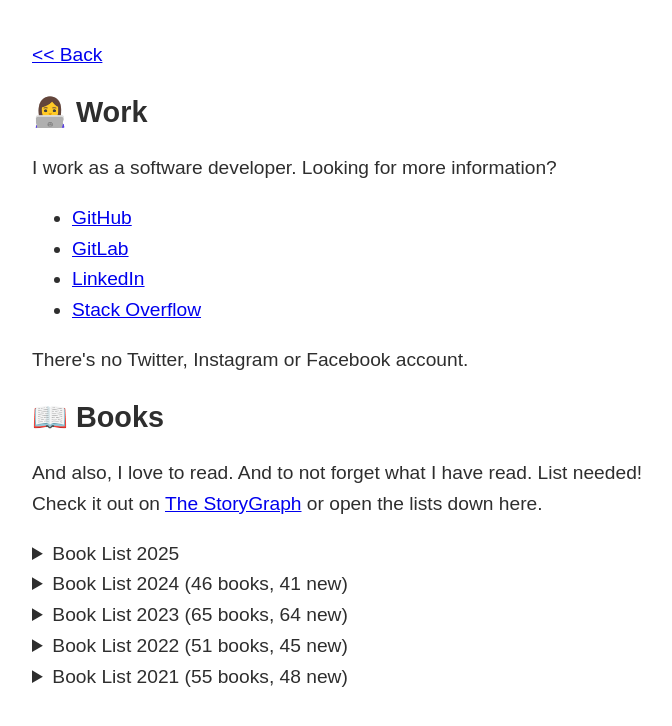
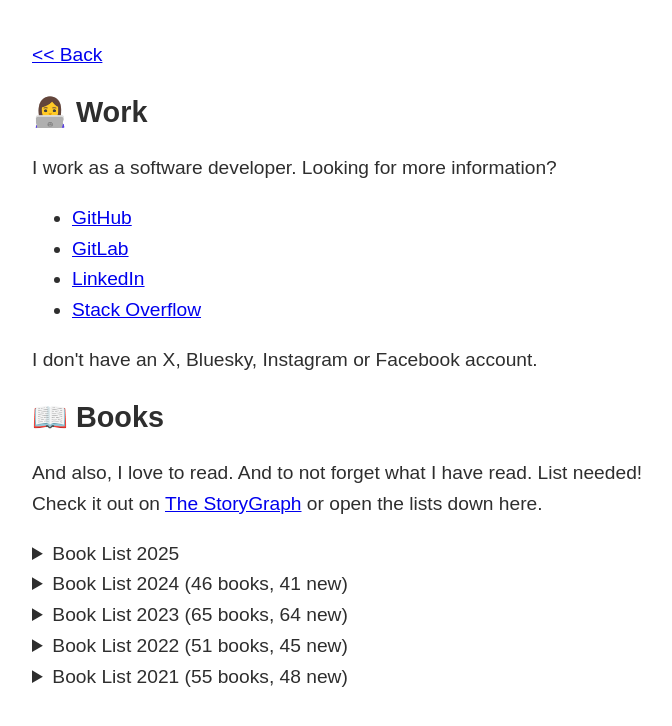
Before and after one commit to josienb/fictional-fungi, a Jekyll site: the page built from about.html, in a window 1280 px wide. Shown: the top 726 px of the page, without its empty margins (283-955 px from the left). Built offline with Jekyll 4.4.1, drawn with Linux system fonts in a browser that asks for light colours.

Commit message:
Update socials

```diff
--- a/about.html
+++ b/about.html
@@ -13,7 +13,7 @@ layout: default
     <li><a href="https://www.linkedin.com/in/josienbraas/en">LinkedIn</a></li>
     <li><a href="https://stackoverflow.com/users/249353/josien">Stack Overflow</a></li>
   </ul>
-  <p>There's no Twitter, Instagram or Facebook account.</p>
+  <p>I don't have an X, Bluesky, Instagram or Facebook account.</p>
 </section>
 <section>
   <h1>📖 Books</h1>
```
